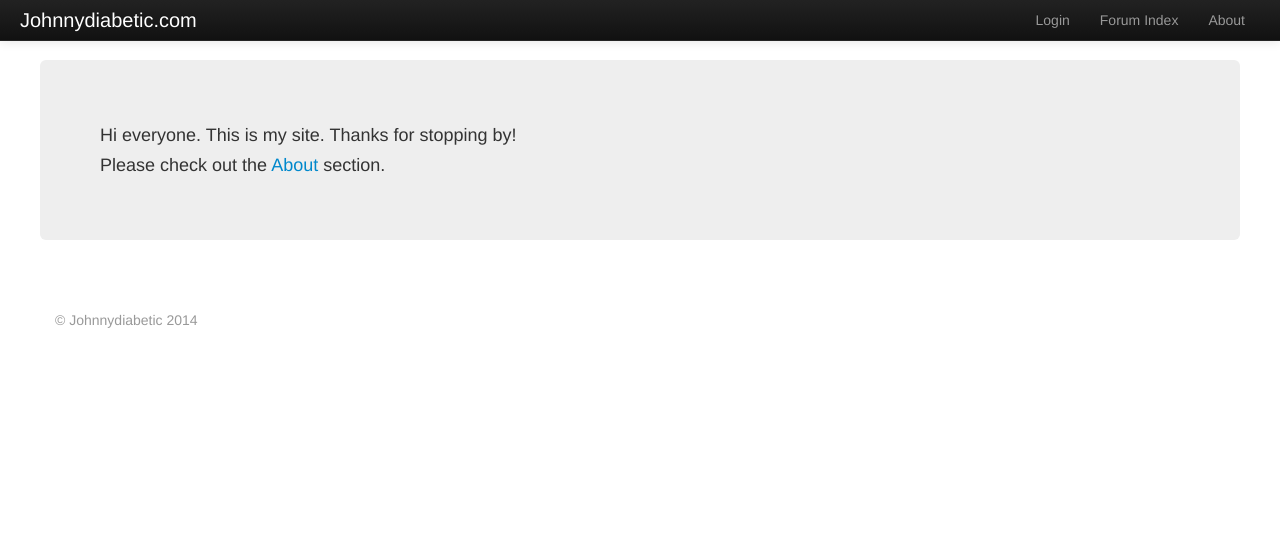
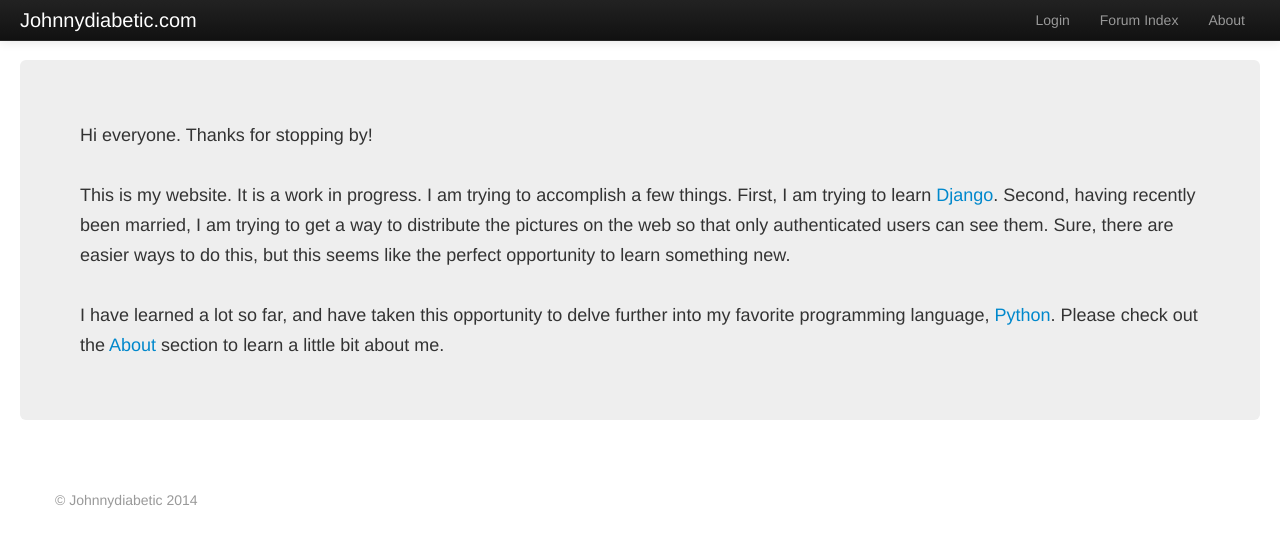
Before and after one commit to jd1123/johnnydiabetic, a Django app: template templates/index.html in a window 1280 px wide. Shown: the top 547 px of the page. Run offline with Django 3.2, Linux system fonts and the light colour scheme; the template is opened without the code that fills it, so the values that code supplies are empty.

Commit message:
Minor changes -
* Messed with the main urls.py to try to get the login redirect to work
* Messed with the user_login() in basefunctions/views.py to try to get the
  login redirect to work
* updated some html templates

```diff
--- a/basefunctions/views.py
+++ b/basefunctions/views.py
@@ -21,7 +21,7 @@ def about(request):
 # Login View
 def user_login(request):
     context = RequestContext(request)
-
+    print next
     if request.method=="POST":
         username = request.POST['username']
         password = request.POST['password']
--- a/johnnydiabetic/urls.py
+++ b/johnnydiabetic/urls.py
@@ -16,6 +16,7 @@ urlpatterns = patterns('',
     url(r'^about/$', views.about, name="about"),
     url(r"^$", views.root, name = "root"),
     url(r'^login/$', views.user_login, name='login'),
+    url(r'^login/next=(?P<next>\w+)$', views.user_login, name='login'),
     url(r'^logout/$', views.user_logout, name='logout'),
     #url(r'^debug/$', views.debug, name = 'debug')
 )
--- a/templates/forum/forumlist.html
+++ b/templates/forum/forumlist.html
@@ -24,10 +24,14 @@ Forums
 			{% endfor %}
 			<tr><td></td><td></td></tr>
 		</table>
+		{% else %}
+		<div class="hero-unit">
+			There are no forums. How silly!
+		</div>
 		{% endif %}
 	{% else %}
 		<div class="hero-unit">
-			You are not logged in and therefore cannot see the forums
+			Please <a href="{% url 'basefunctions.views.user_login' %}">login</a>.
 		</div>
 	{% endif %}
 
--- a/templates/index.html
+++ b/templates/index.html
@@ -3,23 +3,24 @@
 {% load static %}
 {% block body_block %}
 
-		<div class="container-fluid">
-			<div class="row-fluid">
-				<!-- /span -->
 	<div class="hero-unit">
 		{% if user.is_authenticated %}
 			Welcome, {{ user.username }} <br>
-					Please check out the <a href="{% url 'basefunctions.views.about' %}">About</a> section. <br>
-					Or take a look at the <a href="{% url 'forum.views.forumlist' %}"> forum</a>.
+			Please take a look at the <a href="{% url 'forum.views.forumlist' %}"> forum</a>.
 		{% else %}
-					Hi everyone. This is my site. Thanks for stopping by! <br>
-					Please check out the <a href="{% url 'basefunctions.views.about' %}">About</a> section.
+			Hi everyone. Thanks for stopping by! <br>
 		{% endif %}
+		<br />
+		This is my website. It is a work in progress. I am trying to accomplish a few things.
+		First, I am trying to learn <a href='http://www.djangoproject.com'>Django</a>. Second,
+		having recently been married, I am trying to get a way to distribute the pictures on the web
+		so that only authenticated users can see them. Sure, there are easier ways to do this,
+		but this seems like the perfect opportunity to learn something new. <br /><br />
+		I have learned a lot so far, and have taken this opportunity to delve further into my
+		favorite programming language, <a href='http://www.python.org'>Python</a>.
+		Please check out the <a href="{% url 'basefunctions.views.about' %}">About</a> section
+		to learn a little bit about me.
 	</div>
-				<!-- span -->
-			</div>
-			<!-- row -->
-		</div>
-		<!-- /.fluid-container -->
+
 
 {% endblock %}
```
Also changed, not shown: templates/about.html (+21 -9 lines), templates/login.html (+6 -1 lines). Lines whose indentation alone changed are shown as unchanged.
